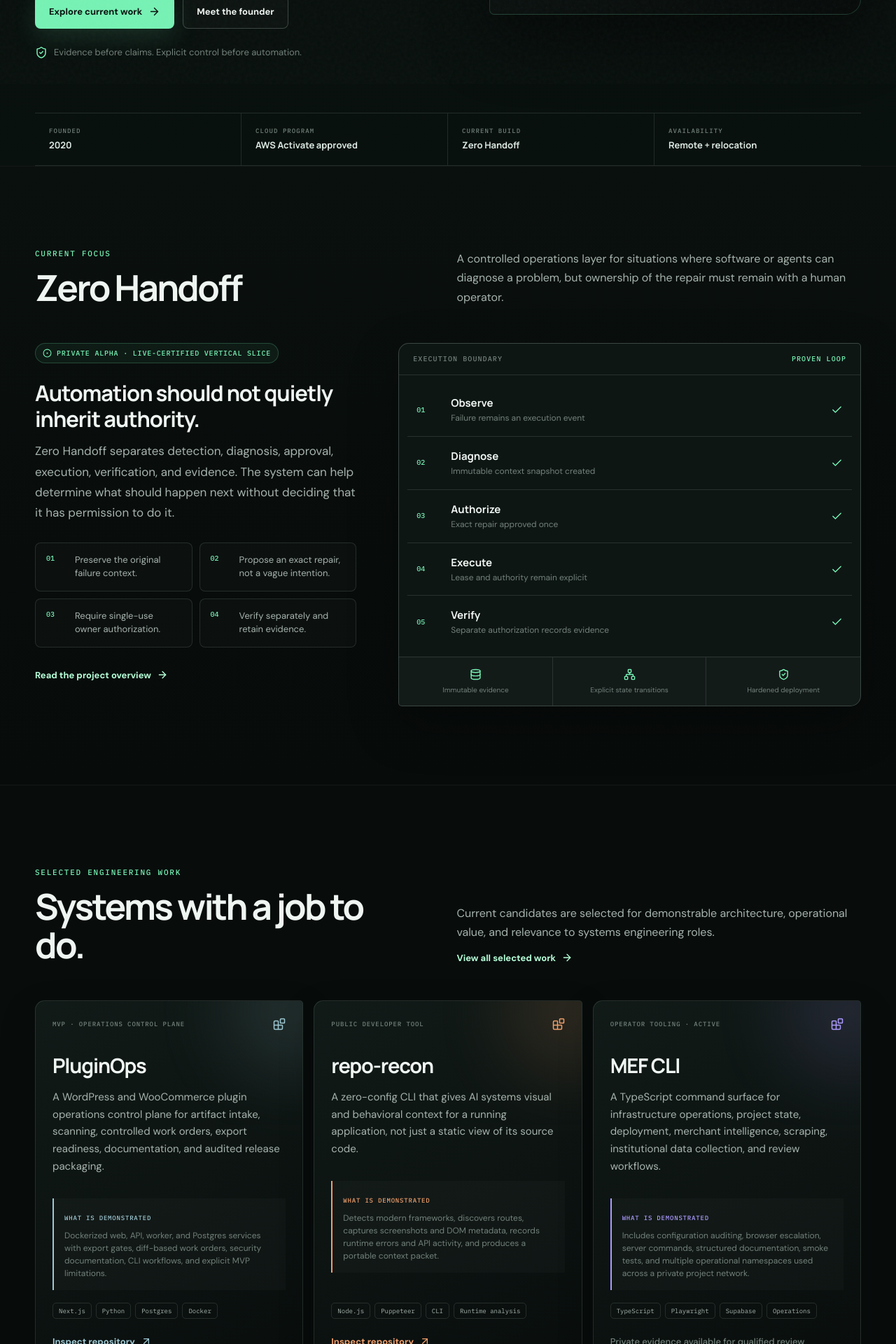
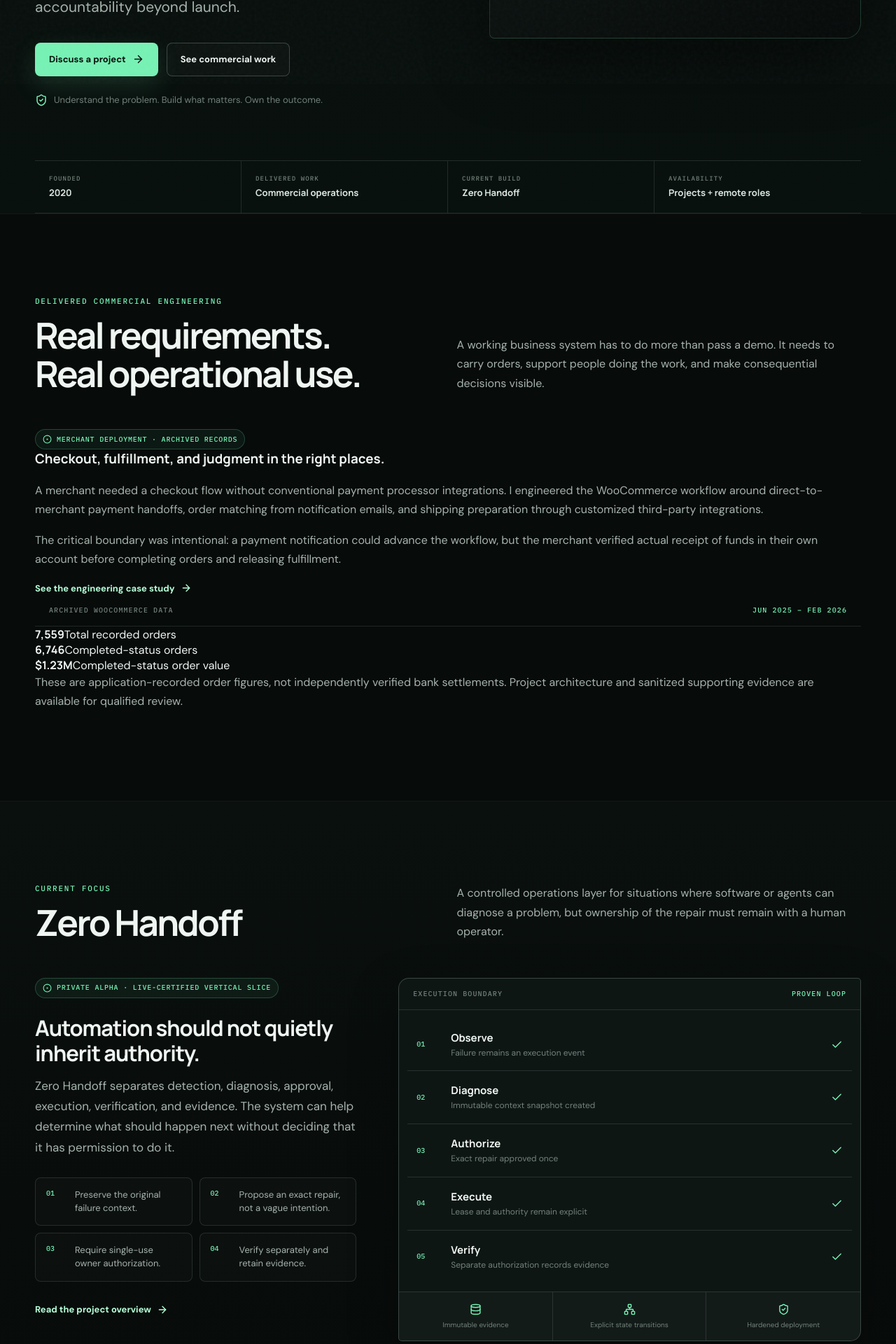
Before and after one commit to MEF-works/menterprisefirm, a React (Vite) app in the folder app/: page / in a window 1280 px wide. Shown: the part 680-2600 px from the top of the page at 70% size. Built offline with nearby package versions, Linux system fonts and the light colour scheme.

Commit message:
Add commercial delivery evidence and value-first homepage

```diff
--- a/app/src/App.tsx
+++ b/app/src/App.tsx
@@ -41,6 +41,18 @@
     proof:
       'A complete vertical slice has been live-certified on an isolated AWS deployment with hardened containers, single-use approvals, separate verification authority, and immutable evidence.',
     tags: ['TypeScript', 'Docker', 'AWS', 'Controlled execution'],
+    tone: 'signal',
+  },
+  {
+    status: 'Client deployment · archived operational evidence',
+    title: 'Commerce & Fulfillment Engineering',
+    summary:
+      'Delivered a custom merchant checkout and order workflow connecting direct-to-merchant payment handoffs, notification-based order matching, and shipping preparation.',
+    proof:
+      'Archived WooCommerce records (June 2025–February 2026): 7,559 orders, including 6,746 completed-status orders with $1.23M in recorded order value. Order statuses are not independent proof of settled payments.',
+    tags: ['WooCommerce', 'Workflow automation', 'Shipping integrations', 'Payment handoffs'],
+    href: '/work#commerce',
+    linkLabel: 'Read the case study',
     tone: 'signal',
   },
   {
@@ -137,7 +149,7 @@
       <div className="shell header-inner">
         <BrandMark />
         <nav className="desktop-nav" aria-label="Primary navigation">
-          <a href="/#focus">Current focus</a>
+          <a href="/#commerce">Commercial work</a>
           <a href="/work">Selected work</a>
           <a href="/about">About</a>
           <a className="nav-cta" href="mailto:mike@mefworks.com?subject=MEnterprise%20Firm%20Inquiry">
@@ -156,7 +168,7 @@
       </div>
       {open && (
         <nav className="mobile-nav" aria-label="Mobile navigation">
-          <a href="/#focus">Current focus</a>
+          <a href="/#commerce">Commercial work</a>
           <a href="/work">Selected work</a>
           <a href="/about">About</a>
           <a href="mailto:mike@mefworks.com?subject=MEnterprise%20Firm%20Inquiry">Start a conversation</a>
@@ -197,9 +209,9 @@
 function StatusRail() {
   const items = [
     ['Founded', '2020'],
-    ['Cloud program', 'AWS Activate approved'],
+    ['Delivered work', 'Commercial operations'],
     ['Current build', 'Zero Handoff'],
-    ['Availability', 'Remote + relocation'],
+    ['Availability', 'Projects + remote roles'],
   ]
 
   return (
@@ -266,7 +278,7 @@
         {project.tags.map((tag) => <span key={tag}>{tag}</span>)}
       </div>
       {project.href ? (
-        <a className="project-link" href={project.href} target="_blank" rel="noreferrer">
+        <a className="project-link" href={project.href} target={project.href.startsWith("http") ? "_blank" : undefined} rel={project.href.startsWith("http") ? "noreferrer" : undefined}>
           {project.linkLabel ?? 'View project'} <ArrowUpRight size={16} />
         </a>
       ) : (
@@ -286,24 +298,62 @@
             <div className="hero-copy">
               <div className="kicker"><span /> Software products & applied systems engineering</div>
               <h1>
-                Build the system.<br />
-                <em>Keep the operator in control.</em>
+                Complex problems.<br />
+                <em>Systems that work.</em>
               </h1>
               <p className="hero-lead">
-                MEnterprise Firm Inc. develops operational software, infrastructure tooling, and resilient business systems that turn real requirements into clear, deployable behavior.
+                MEnterprise Firm Inc. designs, integrates, and operates practical software systems, from commerce and fulfillment workflows to backend services, cloud infrastructure, and automation. Clear decisions, reliable execution, and accountability beyond launch.
               </p>
               <div className="hero-actions">
-                <a className="button button-primary" href="#focus">Explore current work <ArrowRight size={17} /></a>
-                <a className="button button-secondary" href="/about">Meet the founder</a>
+                <a className="button button-primary" href="mailto:mike@mefworks.com?subject=Engineering%20Project%20Inquiry">Discuss a project <ArrowRight size={17} /></a>
+                <a className="button button-secondary" href="#commerce">See commercial work</a>
               </div>
               <div className="hero-note">
                 <ShieldCheck size={18} />
-                <span>Evidence before claims. Explicit control before automation.</span>
+                <span>Understand the problem. Build what matters. Own the outcome.</span>
               </div>
             </div>
             <ControlVisual />
           </div>
           <div className="shell"><StatusRail /></div>
+        </section>
+
+        <section className="section commerce-section" id="commerce">
+          <div className="shell">
+            <div className="section-heading split-heading">
+              <div>
+                <span className="section-kicker">Delivered commercial engineering</span>
+                <h2>Real requirements. Real operational use.</h2>
+              </div>
+              <p>
+                A working business system has to do more than pass a demo. It needs to carry orders, support people doing the work, and make consequential decisions visible.
+              </p>
+            </div>
+            <div className="commerce-grid">
+              <div className="commerce-story">
+                <span className="status-pill"><CircleDot size={13} /> Merchant deployment · archived records</span>
+                <h3>Checkout, fulfillment, and judgment in the right places.</h3>
+                <p>
+                  A merchant needed a checkout flow without conventional payment processor integrations. I engineered the WooCommerce workflow around direct-to-merchant payment handoffs, order matching from notification emails, and shipping preparation through customized third-party integrations.
+                </p>
+                <p>
+                  The critical boundary was intentional: a payment notification could advance the workflow, but the merchant verified actual receipt of funds in their own account before completing orders and releasing fulfillment.
+                </p>
+                <a className="text-link" href="/work#commerce">See the engineering case study <ArrowRight size={16} /></a>
+              </div>
+              <div className="commerce-evidence">
+                <div className="architecture-header"><span>Archived WooCommerce data</span><span>JUN 2025 – FEB 2026</span></div>
+                <div className="commerce-metrics">
+                  <div><strong>7,559</strong><span>Total recorded orders</span></div>
+                  <div><strong>6,746</strong><span>Completed-status orders</span></div>
+                  <div><strong>$1.23M</strong><span>Completed-status order value</span></div>
+                </div>
+                <p className="commerce-caveat">
+                  These are application-recorded order figures, not independently verified bank settlements. Project architecture and sanitized supporting evidence are available for qualified review.
+                </p>
+              </div>
+            </div>
+          </div>
         </section>
 
         <section className="section focus-section" id="focus">
```
